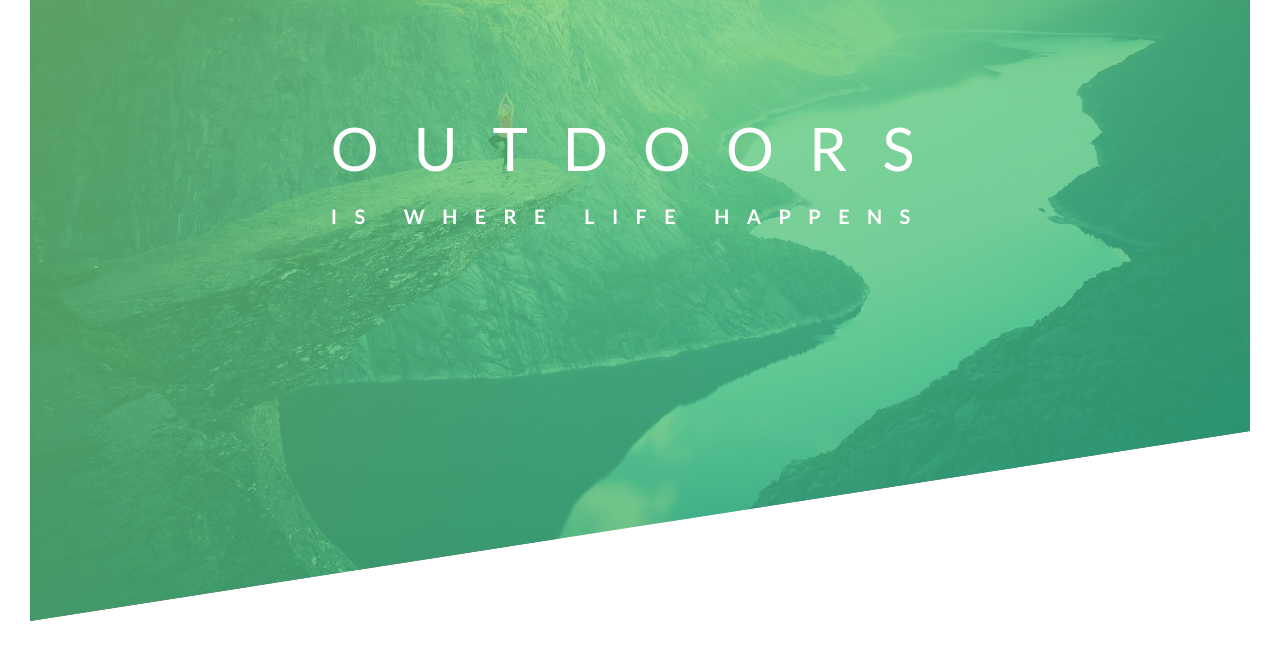
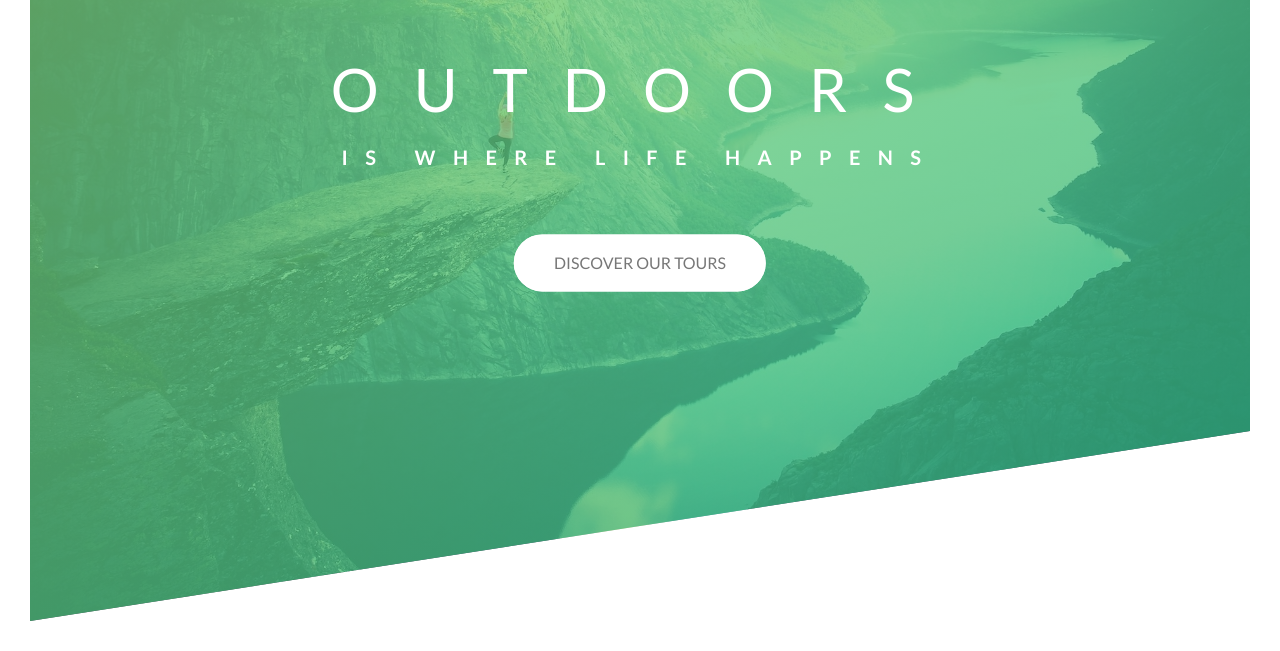
Before and after one commit to mlycode/css-and-sass, a plain HTML site: page natours-project/index.html in a window 1280 px wide. Shown: the part 169-820 px from the top of the page. Drawn offline with Linux system fonts and the light colour scheme.

Commit message:
add button with btn style and animation

```diff
--- a/natours-project/css/style.css
+++ b/natours-project/css/style.css
@@ -50,11 +50,13 @@ body {
     top: 40%;
     left: 50%;
     transform: translate(-50%, -50%);
+    text-align: center;
 }
 
 .heading-primary {
     color: #fff;
     text-transform: uppercase;
+    margin-bottom: 60px;
 
     backface-visibility: hidden;
 }
@@ -122,3 +124,68 @@ body {
         transform: translateX(0);
     }
 }
+
+@keyframes moveInBottom {
+    0% {
+        opacity: 0;
+        transform: translateY(30px);
+    }
+
+    100% {
+        opacity: 1;
+        transform: translateY(0);
+    }
+}
+
+.btn:link,
+.btn:visited {
+    text-transform: uppercase;
+    text-decoration: none;
+    padding: 15px 40px;
+    display: inline-block;
+    border-radius: 100px;
+    transition: all 0.2s;
+    position: relative;
+}
+
+.btn:hover {
+    transform: translateY(-3px);
+    box-shadow: 0 10px 20px rgba(0,0,0,0.2);
+}
+
+.btn:active {
+    transform: translateY(-1px);
+    box-shadow: 0 5px 10px rgba(0,0,0,0.2);
+}
+
+.btn-white {
+    background-color: #fff;
+    color: #777;
+}
+
+.btn::after {
+    content: "";
+    display: inline-block;
+    height: 100%;
+    width: 100%;
+    border-radius: 100px;
+    position: absolute;
+    top: 0;
+    left: 0;
+    z-index: -1;
+    transition: all 0.4s;
+}
+
+.btn-white::after {
+    background-color: #fff;
+}
+
+.btn:hover::after {
+    transform: scaleX(1.4) scaleY(1.8);
+    opacity: 0;
+}
+
+.btn-animated {
+    animation: moveInBottom 0.5s ease-out 0.7s;
+    animation-fill-mode: backwards;
+}
--- a/natours-project/index.html
+++ b/natours-project/index.html
@@ -24,6 +24,8 @@
                 <span class="heading-primary-main">Outdoors</span>
                 <span class="heading-primary-sub">is where life happens</span>
             </h1>
+
+            <a href="#" class="btn btn-white btn-animated">Discover our tours</a>
         </div>
 
     </header>
```
